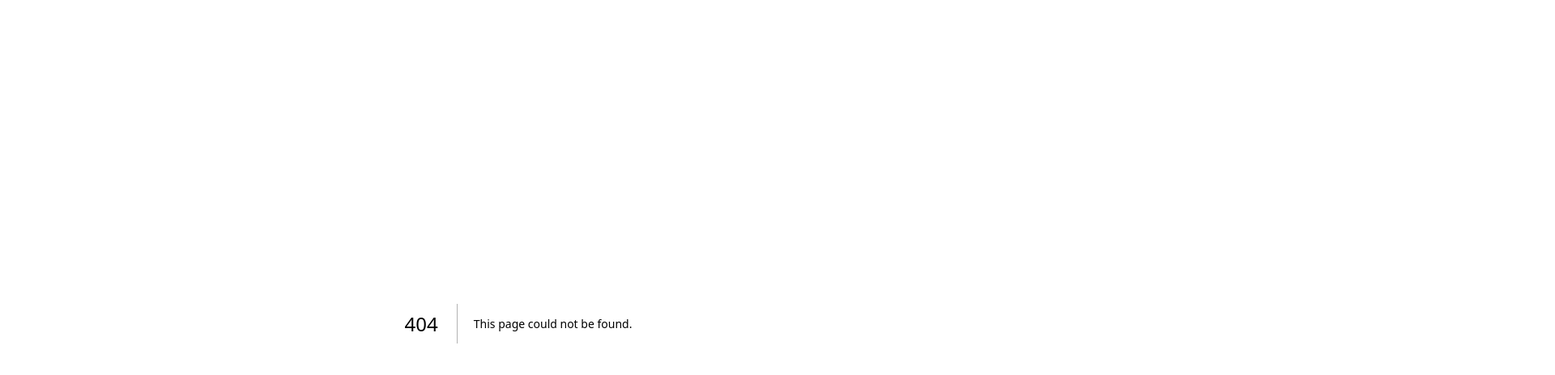
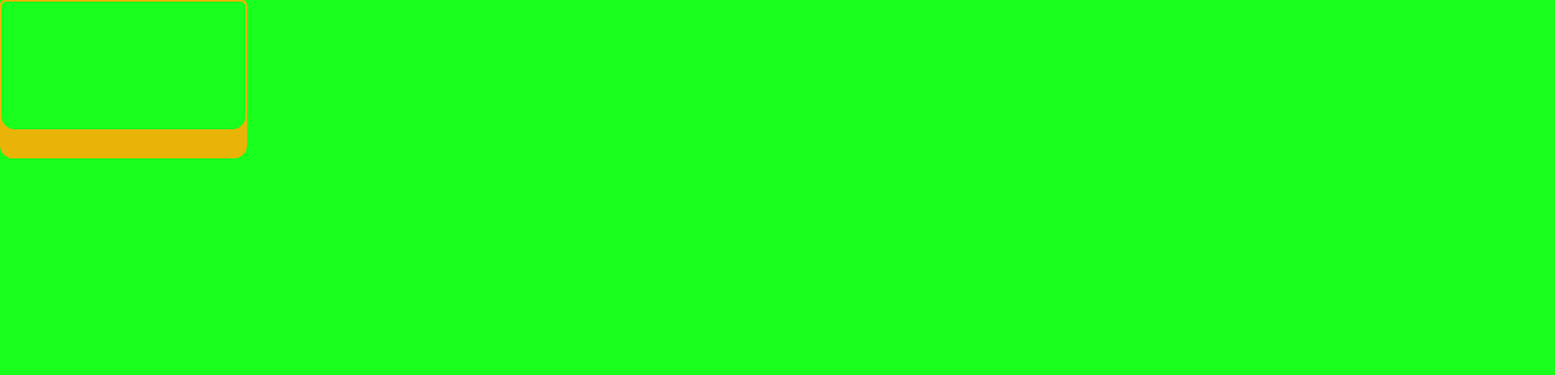
Before and after one commit to fdaciuk/obs-overlay, a Next.js app: page /single-cam-screen in a window 1280 px wide. Before the commit this address had no page. Shown: the top 464 px of the page at 81% size, 1920 px wide, since content can reach past the window. Built offline with nearby package versions, Linux system fonts and the light colour scheme.

Commit message:
feat: add screen + cam without chat

```diff
--- a/src/app/page.tsx
+++ b/src/app/page.tsx
@@ -4,8 +4,8 @@ export default function Home() {
   return (
     <ul>
       <li><Link href='/single-cam?cam=@fdaciuk'>Single Cam</Link></li>
-      <li><Link href='/single-cam-with-screen?cam=@fdaciuk&cam_position=bottom_right'>Single Cam + Screen</Link></li>
-
+      <li><Link href='/single-cam-chat-screen?cam=@fdaciuk&cam_position=bottom_right'>Single Cam + Chat + Screen</Link></li>
+      <li><Link href='/single-cam-screen?cam=@fdaciuk&cam_position=bottom_right'>Single Cam + Screen</Link></li>
       <li><Link href='/double-cam?cam1=@fdaciuk&cam2=@vmarcosp'>Double Cam</Link></li>
     </ul>
   )
--- a/src/app/single-cam-with-screen/page.tsx
+++ b/src/app/single-cam-chat-screen/page.tsx
@@ -31,7 +31,7 @@ export default function SingleCamWithScreen({ searchParams }: PageProps) {
       <div
         className={`
           relative
-          top-10
+          top-0
           left-5
           flex
           justify-end
--- /dev/null
+++ b/src/app/single-cam-screen/page.tsx
@@ -0,0 +1,35 @@
+import { Cam, Screen } from '@/ui'
+
+type PageProps = {
+  searchParams: {
+    cam: string
+    cam_position: 'top_left' | 'top_right' | 'bottom_right' | 'bottom_left'
+  }
+}
+
+export default function SingleCamWithScreen({ searchParams }: PageProps) {
+  return (
+    <main
+      className={`
+        bg-chroma
+        flex
+        flex-col
+        h-[1080px]
+        relative
+        w-[1920px]
+      `}
+    >
+      <div
+        className={`
+          absolute
+          ${searchParams.cam_position === 'top_left' ? 'top-6 left-6' : ''}
+          ${searchParams.cam_position === 'top_right' ? 'top-6 right-6' : ''}
+          ${searchParams.cam_position === 'bottom_right' ? 'bottom-6 right-6' : ''}
+          ${searchParams.cam_position === 'bottom_left' ? 'bottom-6 left-6' : ''}
+        `}
+      >
+        <Cam name={searchParams.cam} size='mini' style='2' />
+      </div>
+    </main>
+  )
+}
--- a/src/ui/cam.tsx
+++ b/src/ui/cam.tsx
@@ -1,13 +1,10 @@
-import { Glow, NoGlow } from '@/ui'
-
 type CamProps = {
   name: string
-  glow?: boolean
   size?: 'mini' | 'medium' | 'big'
+  style?: '1' | '2'
 }
-// , width = 618, height = 347
-export function Cam({ name, glow, size = 'big' }: CamProps) {
-  const Container = !!glow ? Glow : NoGlow
+
+export function Cam({ name, style = '1', size = 'big' }: CamProps) {
   let finalWidth = 618
   let finalHeight = 347
 
@@ -22,24 +19,77 @@ export function Cam({ name, glow, size = 'big' }: CamProps) {
   }
 
   const textSize = size === 'mini' ? 'text-xl' : 'text-xl'
+  const CamComp = style === '1' ? Cam1 : Cam2
 
   return (
-    <Container>
-      <div
-        className={`
+    <CamComp
+      name={name}
+      width={finalWidth}
+      height={finalHeight}
+      textSize={textSize}
+    />
+  )
+}
+
+type CamInternalProps = {
+  name: string
+  width: number
+  height: number
+  textSize: string
+}
+
+function Cam1({ name, width, height, textSize }: CamInternalProps) {
+  return (
+    <div
+      className={`
           bg-chroma
           border-2
           border-yellow-500
           rounded-2xl
           relative
-          bottom-[50px]
         `}
-        style={{ width: finalWidth, height: finalHeight }}
+      style={{ width, height }}
+    >
+      <p className={`absolute bottom-[-50px] w-full text-center ${textSize}`}>
+        {name}
+      </p>
+    </div>
+  )
+}
+
+function Cam2({ name, width, height, textSize }: CamInternalProps) {
+  height = height + 30
+
+  return (
+    <div
+      className={`
+        border-2
+        _border-zinc-800
+        _bg-zinc-800
+        border-yellow-500
+        bg-yellow-500
+        rounded-md
+        rounded-b-2xl
+        relative
+        pb-6
+      `}
+      style={{ width, height }}
+    >
+      <div
+        className={`
+          bg-chroma
+          rounded-md
+          rounded-b-2xl
+          absolute
+          top-0
+          left-0
+        `}
+        style={{ width: width - 4, height: height - 38 }}
       >
-        <p className={`absolute bottom-[-50px] w-full text-center ${textSize}`}>
+        <p className={`absolute -bottom-8 w-full text-center text-gray-800 ${textSize}`}>
           {name}
         </p>
       </div>
-    </Container>
+    </div>
   )
 }
--- a/src/ui/chat.tsx
+++ b/src/ui/chat.tsx
@@ -1,14 +1,10 @@
-import { Glow, NoGlow } from '@/ui'
-
 type ChatProps = {
-  glow?: boolean
   width?: number
 }
 
-export function Chat({ glow, width = 395 }: ChatProps) {
-  const Container = !!glow ? Glow : NoGlow
+export function Chat({ width = 395 }: ChatProps) {
   return (
-    <Container>
+    <div>
       <div
         className={`
           bg-zinc-900
@@ -31,6 +27,6 @@ export function Chat({ glow, width = 395 }: ChatProps) {
         >
         </div>
       </div>
-    </Container>
+    </div>
   )
 }
--- a/src/ui/glow.tsx
+++ /dev/null
@@ -1,29 +0,0 @@
-type PropsWithChildren = {
-  children: React.ReactNode
-}
-
-export function Glow({ children }: PropsWithChildren) {
-  return (
-    <div className='relative'>
-      <div
-        className={`
-          absolute
-          bg-gradient-to-b
-          from-pink-600
-          to-purple-600
-          blur
-          -inset-1
-          opacity-75
-          rounded-2xl
-        `}
-      />
-      {children}
-    </div>
-  )
-}
-
-export function NoGlow({ children }: PropsWithChildren) {
-  return (
-    <div className='relative'>{children}</div>
-  )
-}
--- a/src/ui/index.ts
+++ b/src/ui/index.ts
@@ -1,4 +1,3 @@
 export * from './cam'
 export * from './chat'
-export * from './glow'
 export * from './screen'
```
